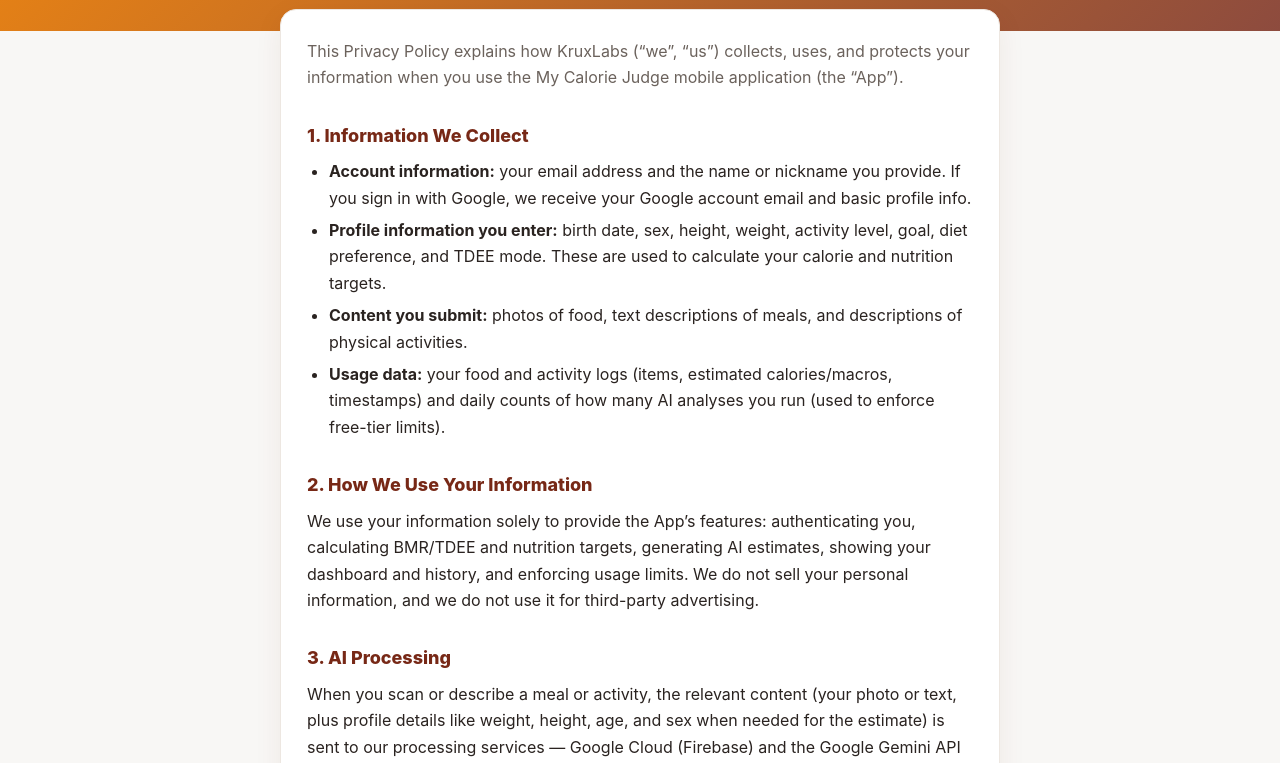
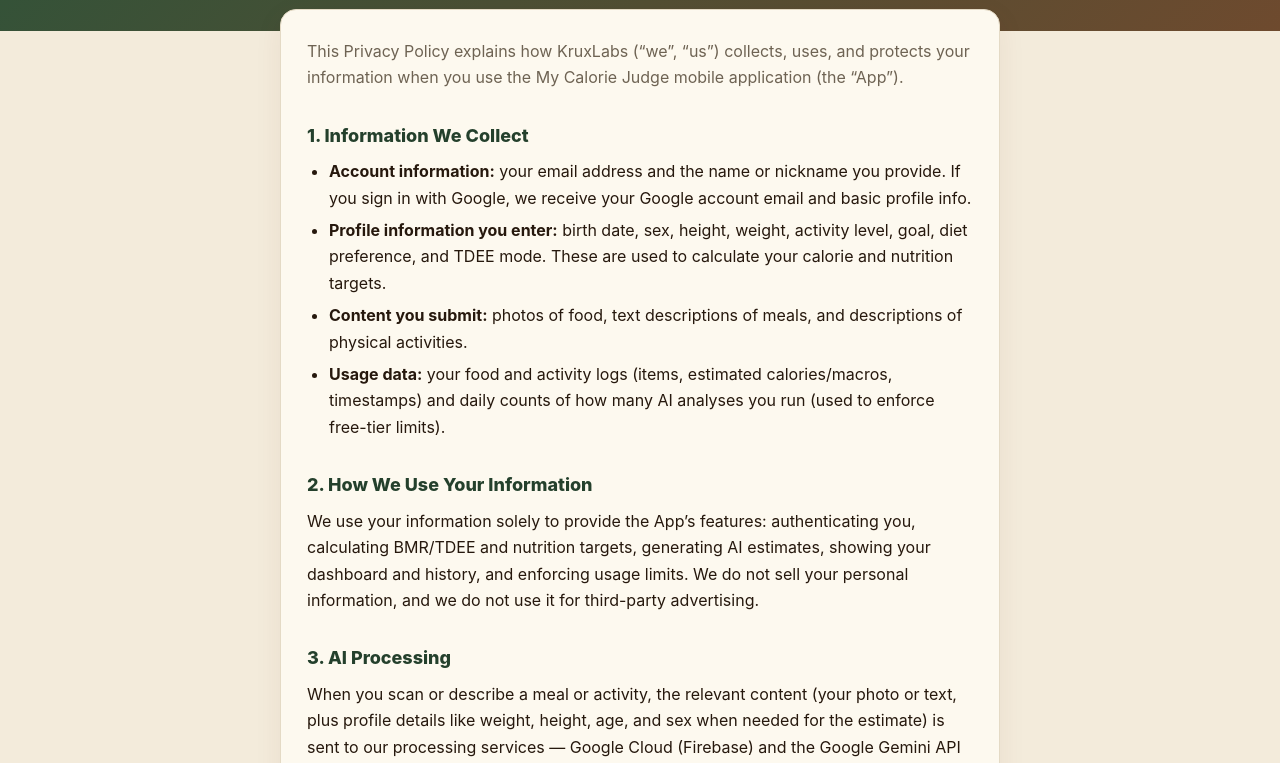
Before and after one commit to Kurt7773/caloriejudge-legal, a plain HTML site: page index.html in a window 1280 px wide. Shown: the part 212-975 px from the top of the page. Drawn offline with Linux system fonts and the light colour scheme.

Commit message:
Update index.html

```diff
--- a/index.html
+++ b/index.html
@@ -7,14 +7,14 @@
   <meta name="description" content="Privacy Policy for the My Calorie Judge mobile app, operated by KruxLabs." />
   <style>
     :root {
-      --primary: #ED8612;
-      --deep: #772816;
-      --brown: #8D4B3E;
-      --bg: #F8F7F5;
-      --ink: #2A2320;
-      --muted: #6B625C;
-      --card: #FFFFFF;
-      --line: #EDE7E1;
+      --primary: #2E5339;   /* bench green */
+      --deep: #24402C;      /* darker green — headings */
+      --brown: #6E4A2E;     /* walnut */
+      --bg: #F3EBDB;        /* parchment */
+      --ink: #26180D;
+      --muted: #6E6353;
+      --card: #FDF9EF;      /* paper */
+      --line: #E4DAC5;
     }
     * { box-sizing: border-box; }
     html { -webkit-text-size-adjust: 100%; }
```
